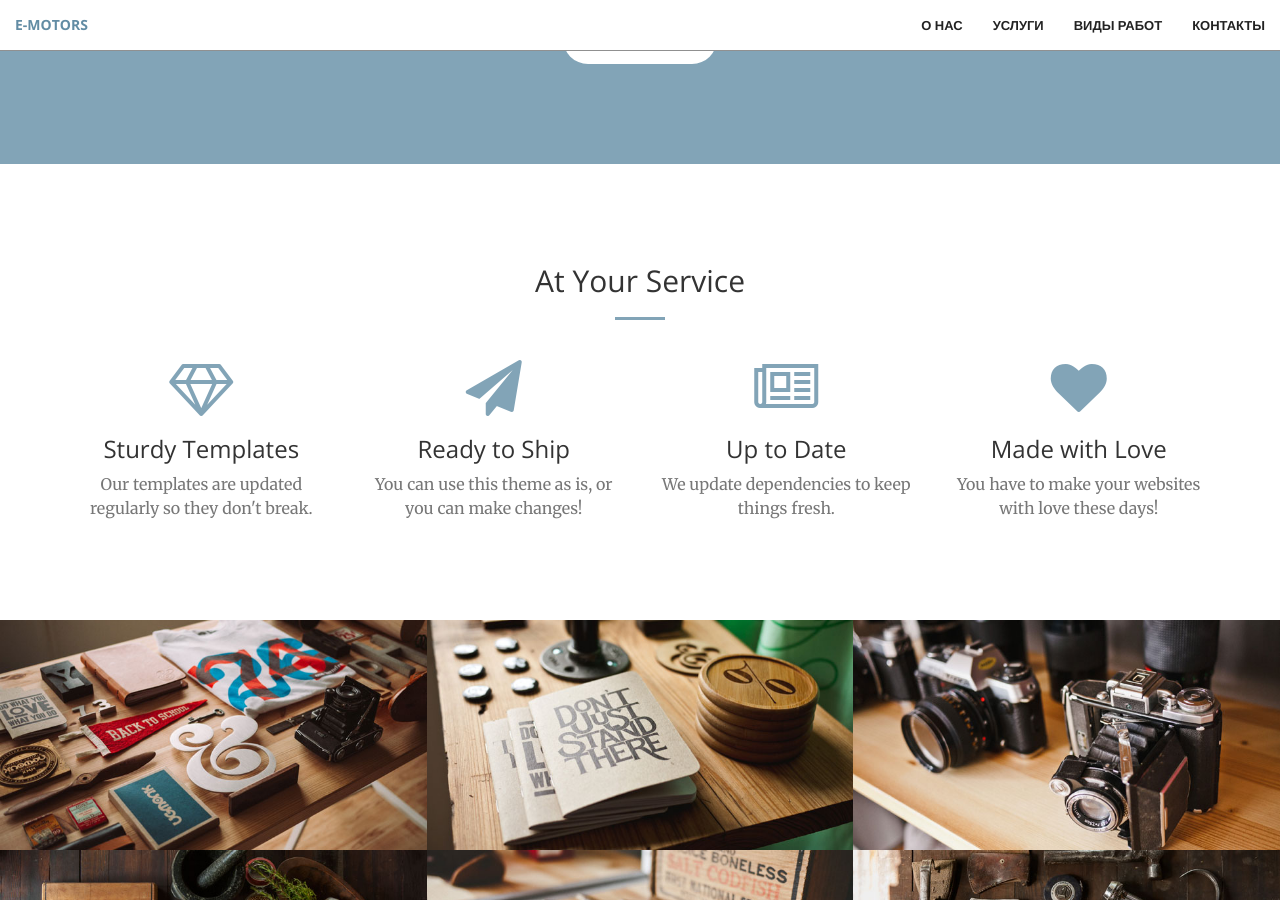
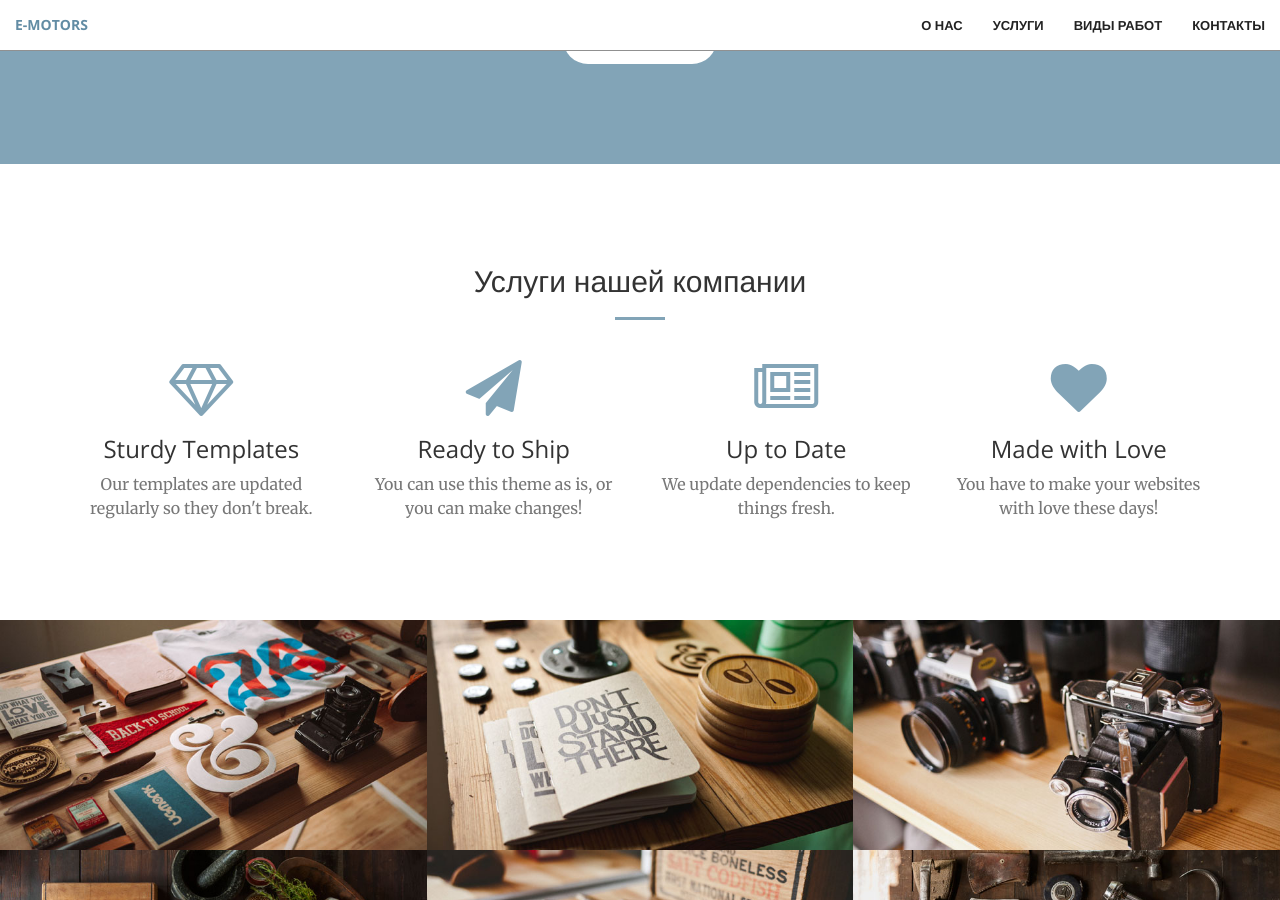
Before and after one commit to Magnum800/e-motors, a Jekyll site: the page built from index.html, in a window 1280 px wide and 900 px high, scrolled down 1226 px. Built offline with Jekyll 4.4.1, drawn with Linux system fonts in a browser that asks for light colours.

Commit message:
Update services.html

```diff
--- a/_includes/services.html
+++ b/_includes/services.html
@@ -2,7 +2,7 @@
     <div class="container">
         <div class="row">
             <div class="col-lg-12 text-center">
-                <h2 class="section-heading">At Your Service</h2>
+                <h2 class="section-heading">Услуги нашей компании</h2>
                 <hr class="primary">
             </div>
         </div>
```
